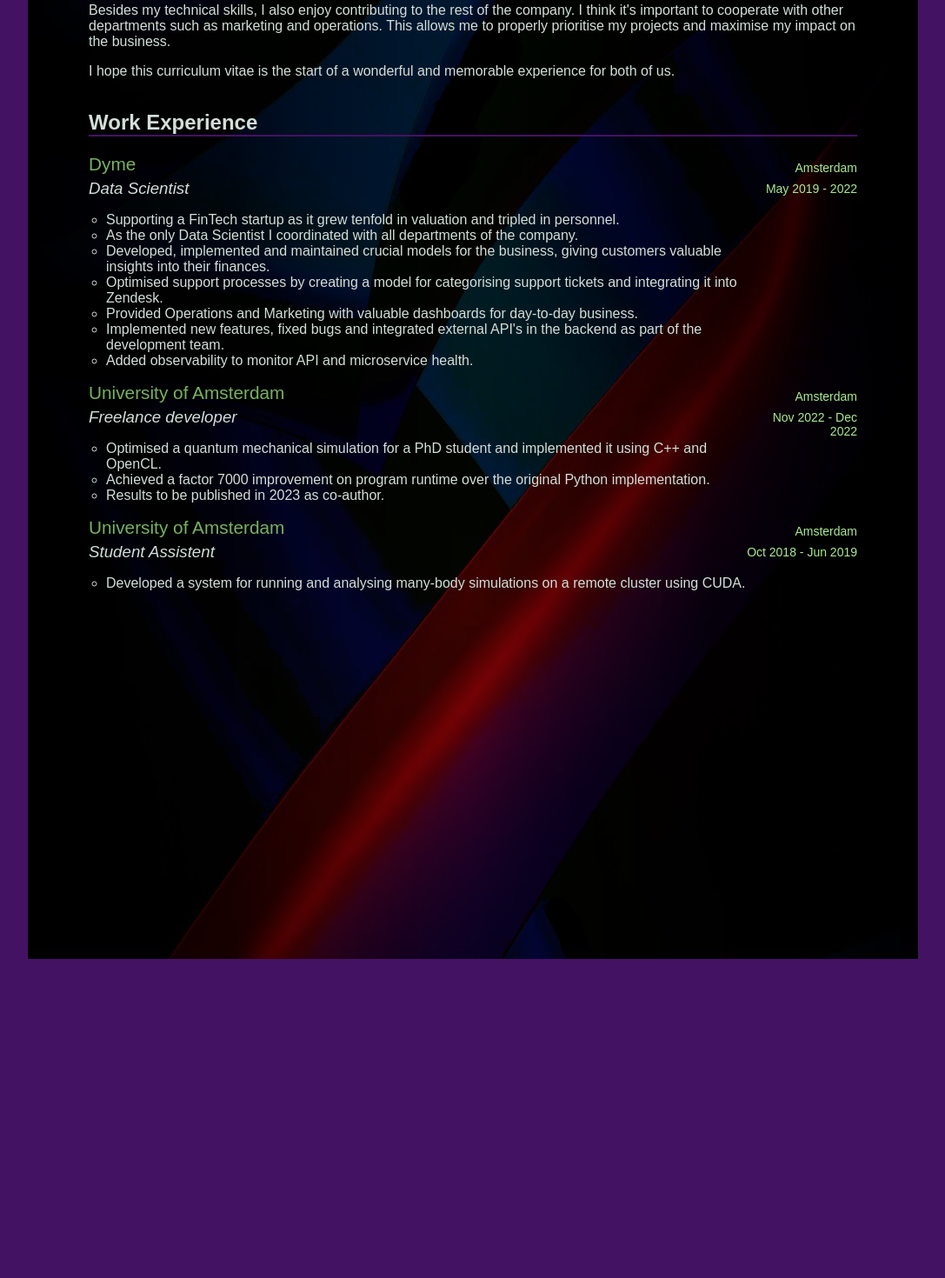
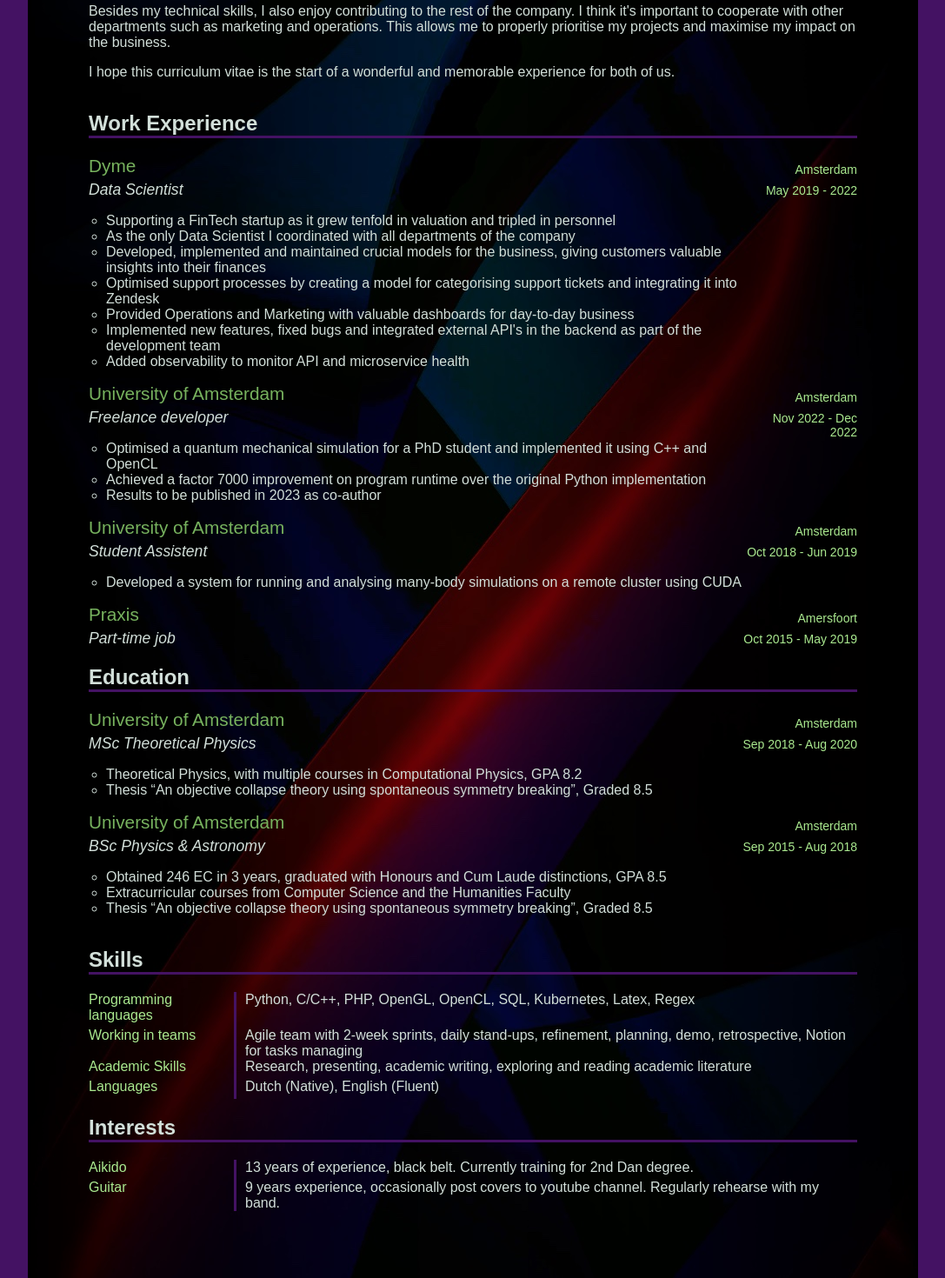
Before and after one commit to Bladieblah/Bladieblah.github.io, a Next.js app: page /cv in a window 1280 px wide. Shown: the part 524-1994 px from the top of the page at 87% size, without its empty margins (96-1183 px from the left). Before the commit the page ends 1627 px from the top, so only its background shows below. Built offline with nearby package versions, Linux system fonts and the light colour scheme; a web font is replaced by a local one.

Commit message:
Add more cv stuff

```diff
--- /dev/null
+++ b/src/components/CvSkill.tsx
@@ -0,0 +1,20 @@
+import styles from './styles/cvitem.module.css'
+import { ReactNode } from 'react'
+
+type SkillProps = {
+  name: string,
+  children: ReactNode,
+}
+
+export default function CvSkill(props: SkillProps) {
+  return (
+    <article className={styles.content}>
+      <section className={styles.skillname}>
+        {props.name}
+      </section>
+      <section className={styles.skilldesc}>
+        {props.children}
+      </section>
+    </article>
+  )
+}
--- a/src/components/styles/cvitem.module.css
+++ b/src/components/styles/cvitem.module.css
@@ -3,7 +3,7 @@
 }
 
 .date {
-  color: rgb(170, 233, 143);
+  color: var(--mid-green);
   font-size: 14px;
   text-align: right;
   min-width: 120px;
@@ -24,3 +24,17 @@
 .description li {
   list-style: circle outside;
 }
+
+.skillname {
+  box-sizing: border-box;
+  min-width: 170px !important;
+  max-width: 170px !important;
+  color: var(--mid-green);
+  padding-right: 10px;
+  padding-bottom: 5px;
+  border-right: 3px solid var(--background-color);
+}
+
+.skilldesc {
+  padding-left: 10px;
+}
--- a/src/pages/cv.module.css
+++ b/src/pages/cv.module.css
@@ -6,7 +6,7 @@
 }
 
 .container h1 {
-  border-bottom: 2px solid var(--background-color);
+  border-bottom: 3px solid var(--background-color);
 }
 
 .container p {
--- a/src/pages/cv.tsx
+++ b/src/pages/cv.tsx
@@ -1,4 +1,5 @@
 import CvItem from '../components/CvItem'
+import CvSkill from '../components/CvSkill'
 import styles from './cv.module.css'
 
 export default function CV() {
@@ -31,27 +32,69 @@
         <h1>Work Experience</h1>
         <CvItem company='Dyme' function='Data Scientist' city='Amsterdam' dates='May 2019 - 2022'>
             <ul>
-              <li>Supporting a FinTech startup as it grew tenfold in valuation and tripled in personnel.</li>
-              <li>As the only Data Scientist I coordinated with all departments of the company.</li>
-              <li>Developed, implemented and maintained crucial models for the business, giving customers valuable insights into their finances.</li>
-              <li>Optimised support processes by creating a model for categorising support tickets and integrating it into Zendesk.</li>
-              <li>Provided Operations and Marketing with valuable dashboards for day-to-day business.</li>
-              <li>Implemented new features, fixed bugs and integrated external API's in the backend as  part of the development team.</li>
-              <li>Added observability to monitor API and microservice health.</li>
+              <li>Supporting a FinTech startup as it grew tenfold in valuation and tripled in personnel</li>
+              <li>As the only Data Scientist I coordinated with all departments of the company</li>
+              <li>Developed, implemented and maintained crucial models for the business, giving customers valuable insights into their finances</li>
+              <li>Optimised support processes by creating a model for categorising support tickets and integrating it into Zendesk</li>
+              <li>Provided Operations and Marketing with valuable dashboards for day-to-day business</li>
+              <li>Implemented new features, fixed bugs and integrated external API's in the backend as  part of the development team</li>
+              <li>Added observability to monitor API and microservice health</li>
             </ul>
         </CvItem>
         <CvItem company='University of Amsterdam' function='Freelance developer' city='Amsterdam' dates='Nov 2022 - Dec 2022'>
           <ul>
-            <li>Optimised a quantum mechanical simulation for a PhD student and implemented it using C++ and OpenCL.</li>
-            <li>Achieved a factor 7000 improvement on program runtime over the original Python implementation.</li>
-            <li>Results to be published in 2023 as co-author.</li>
+            <li>Optimised a quantum mechanical simulation for a PhD student and implemented it using C++ and OpenCL</li>
+            <li>Achieved a factor 7000 improvement on program runtime over the original Python implementation</li>
+            <li>Results to be published in 2023 as co-author</li>
           </ul>
         </CvItem>
         <CvItem company='University of Amsterdam' function='Student Assistent' city='Amsterdam' dates='Oct 2018 - Jun 2019'>
           <ul>
-            <li>Developed a system for running and analysing many-body simulations on a remote cluster using CUDA.</li>
+            <li>Developed a system for running and analysing many-body simulations on a remote cluster using CUDA</li>
           </ul>
         </CvItem>
+        <CvItem company='Praxis' function='Part-time job' city='Amersfoort' dates='Oct 2015 - May 2019'>
+        </CvItem>
+      </section>
+      <section>
+        <h1>Education</h1>
+        <CvItem company='University of Amsterdam' function='MSc Theoretical Physics' city='Amsterdam' dates='Sep 2018 - Aug 2020'>
+          <ul>
+            <li>Theoretical Physics, with multiple courses in Computational Physics, GPA 8.2</li>
+            <li>Thesis &ldquo;An objective collapse theory using spontaneous symmetry breaking&rdquo;, Graded 8.5</li>
+          </ul>
+        </CvItem>
+        <CvItem company='University of Amsterdam' function='BSc Physics &amp; Astronomy' city='Amsterdam' dates='Sep 2015 - Aug 2018'>
+          <ul>
+            <li>Obtained 246 EC in 3 years, graduated with Honours and Cum Laude distinctions, GPA 8.5</li>
+            <li>Extracurricular courses from Computer Science and the Humanities Faculty</li>
+            <li>Thesis &ldquo;An objective collapse theory using spontaneous symmetry breaking&rdquo;, Graded 8.5</li>
+          </ul>
+        </CvItem>
+      </section>
+      <section>
+        <h1>Skills</h1>
+        <CvSkill name='Programming languages'>
+          Python, C/C++, PHP, OpenGL, OpenCL, SQL, Kubernetes, Latex, Regex
+        </CvSkill>
+        <CvSkill name='Working in teams'>
+          Agile team with 2-week sprints, daily stand-ups, refinement, planning, demo, retrospective, Notion for tasks managing
+        </CvSkill>
+        <CvSkill name='Academic Skills'>
+          Research, presenting, academic writing, exploring and reading academic literature
+        </CvSkill>
+        <CvSkill name='Languages'>
+          Dutch (Native), English (Fluent)
+        </CvSkill>
+      </section>
+      <section>
+        <h1>Interests</h1>
+        <CvSkill name='Aikido'>
+          13 years of experience, black belt. Currently training for 2nd Dan degree.
+        </CvSkill>
+        <CvSkill name='Guitar'>
+          9 years experience, occasionally post covers to youtube channel. Regularly rehearse with my band.
+        </CvSkill>
       </section>
     </div>
   )
--- a/src/styles/globals.css
+++ b/src/styles/globals.css
@@ -1,5 +1,7 @@
 :root {
   --background-color: #441263;
+  --mid-green: rgb(170, 233, 143);
+  --light-green: rgb(119, 178, 94);
 }
 
 html,
@@ -32,11 +34,12 @@
   margin-bottom: 5px;
   font-weight: 500;
   font-size: 1.3em;
-  color: rgb(119, 178, 94);
+  color: var(--light-green);
 }
 
 h3 {
   margin: 0px;
   font-style: italic;
   font-weight: 400;
+  font-size: 1.1em;
 }
```
